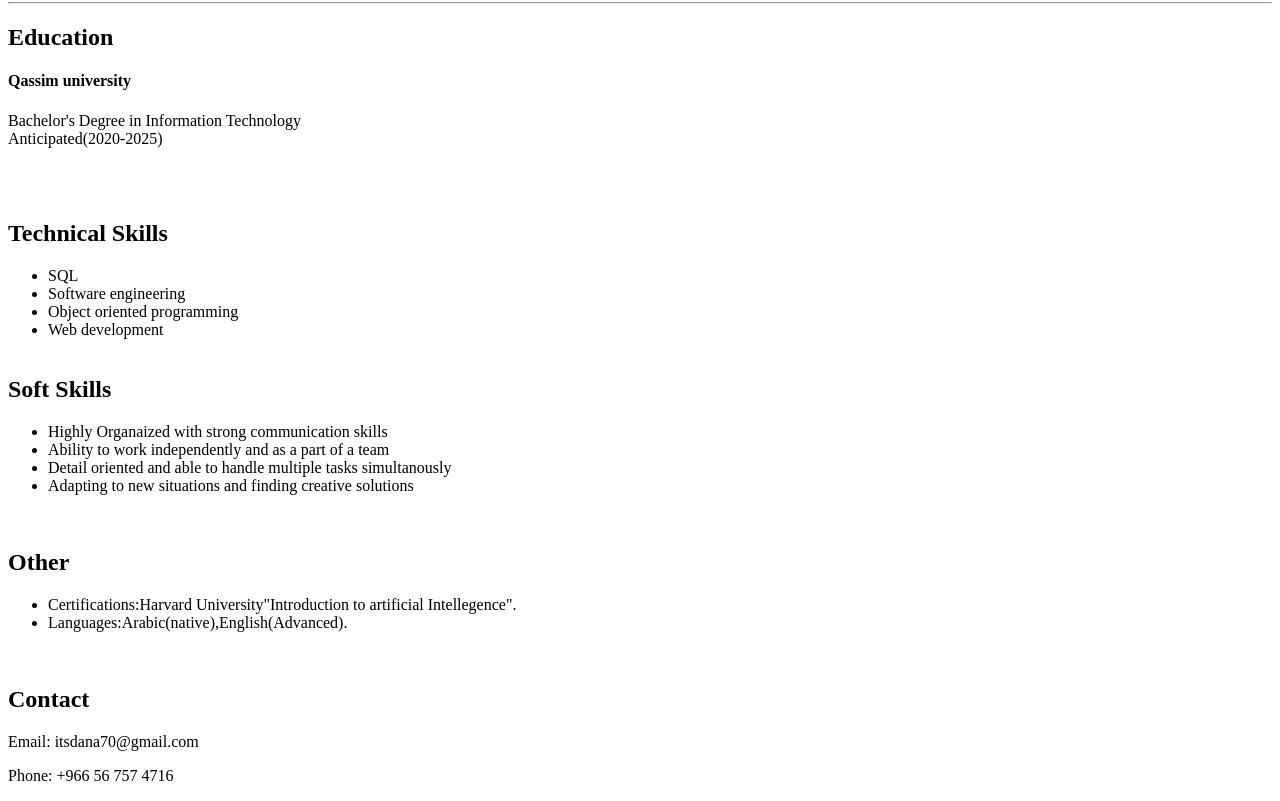
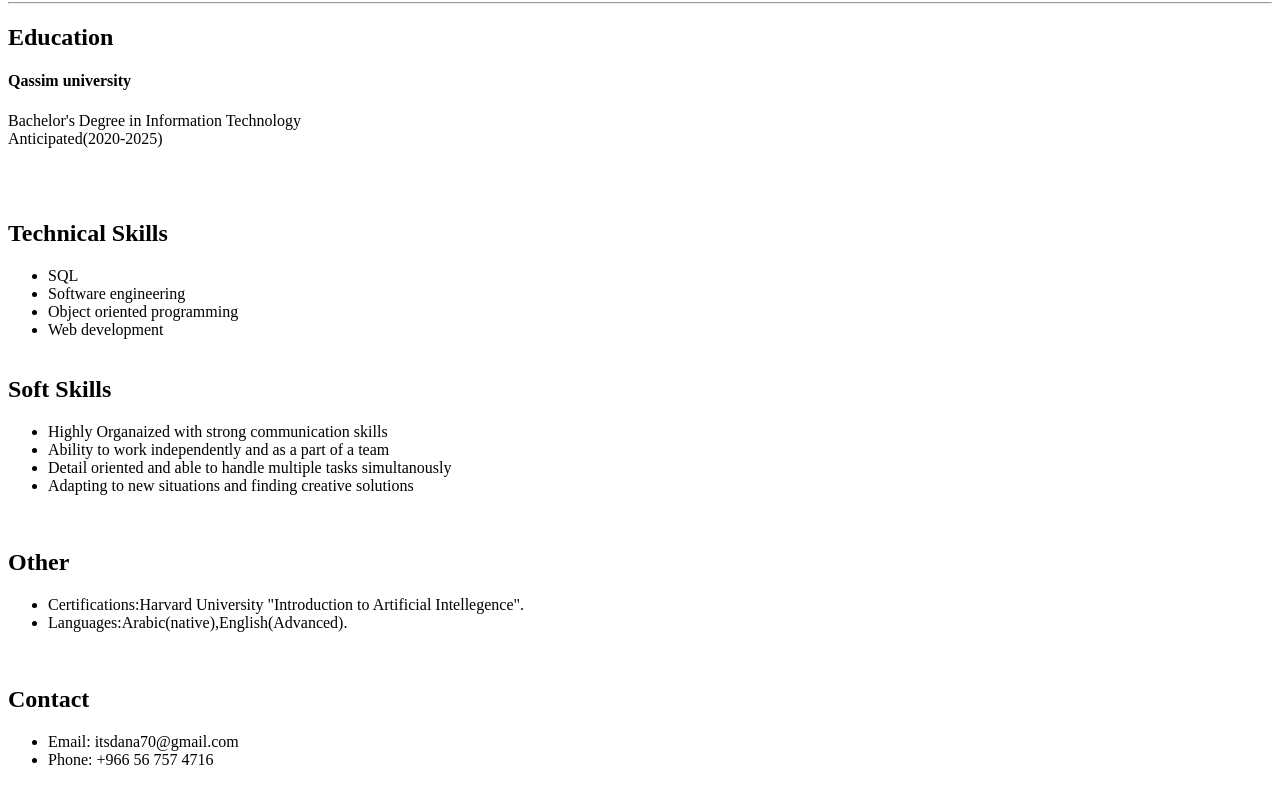
Before and after one commit to it-di1/Project, a plain HTML site: page index.html in a window 1280 px wide. Shown: the part 359-1160 px from the top of the page. Drawn offline with Linux system fonts and the light colour scheme.

Commit message:
3d commit

```diff
--- a/index.html
+++ b/index.html
@@ -33,6 +33,7 @@
 <li>Web development</li>
 
 <br>
+
 </ul>
 <h2>Soft Skills</h2>
 <ul>
@@ -48,15 +49,17 @@
 
 <h2>Other</h2>
 <ul>
-<li>Certifications:Harvard University"Introduction to artificial Intellegence". </li>
+<li>Certifications:Harvard University "Introduction to Artificial Intellegence". </li>
 <li>Languages:Arabic(native),English(Advanced).</li>
 </ul>
 
 <br>
 
 <h2>Contact</h2>
-<p>Email: itsdana70@gmail.com </p>
-<p>Phone: +966 56 757 4716</p>
+<ul>
+<li>Email: itsdana70@gmail.com </li>
+<li>Phone: +966 56 757 4716</li>
+</ul>
 
 
 </body>
```
